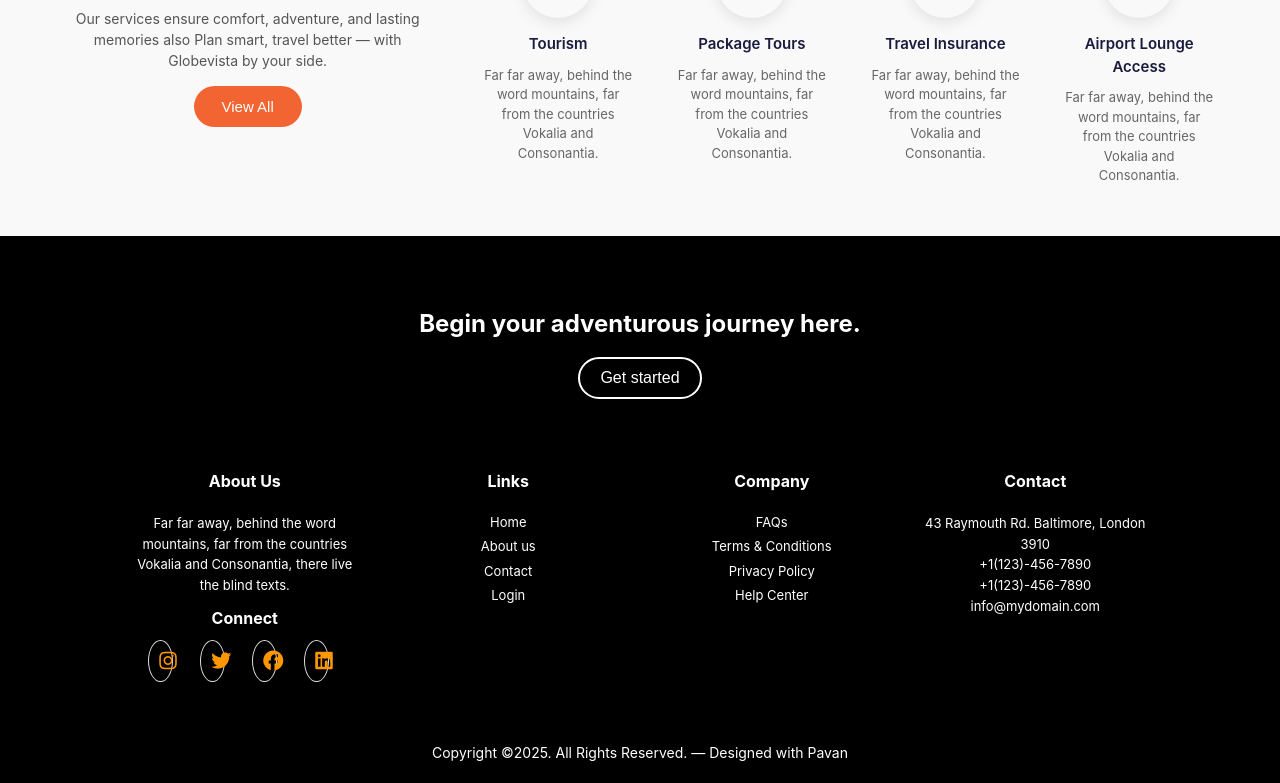
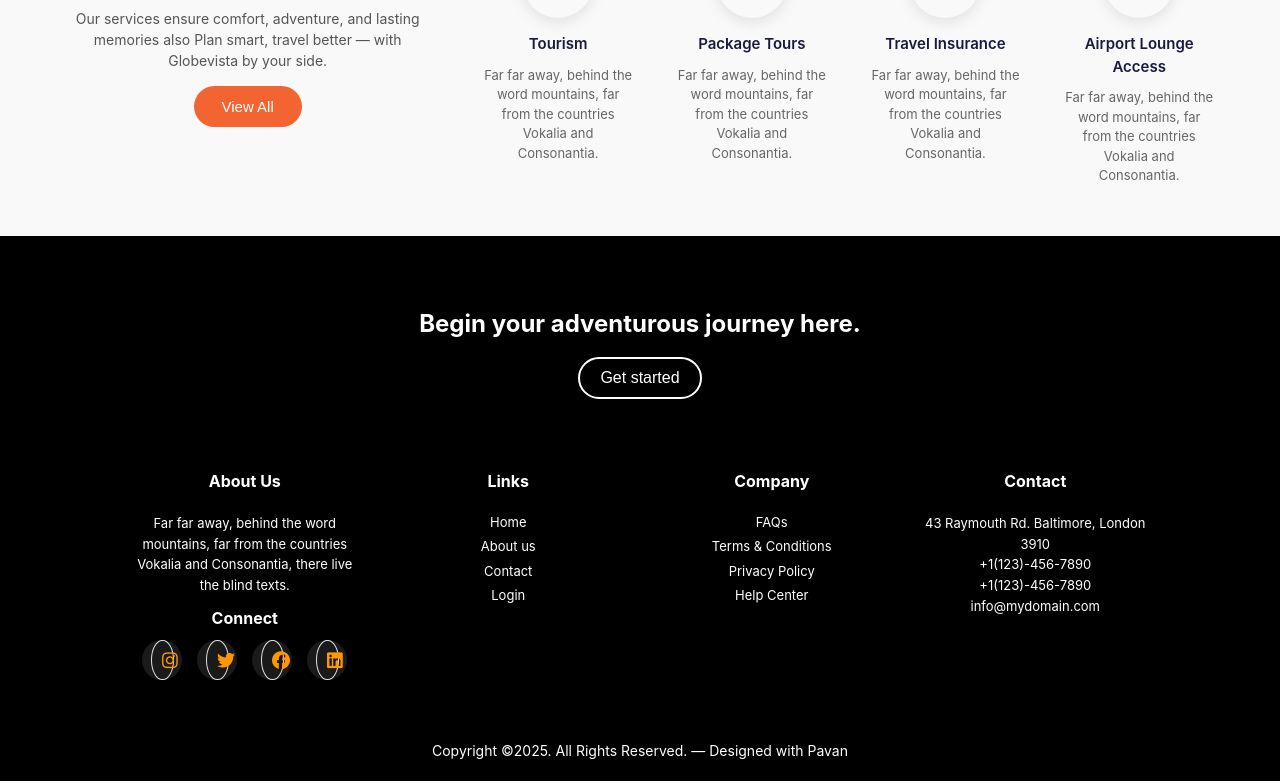
Before and after one commit to Pavangupta05/Travel-Destination, a React (Vite) app in the folder travel-destination/: page / in a window 1280 px wide. Shown: the part 3216-3999 px from the top of the page. Built offline with nearby package versions, Linux system fonts and the light colour scheme.

Commit message:
Add files via upload

```diff
--- a/travel-destination/src/components/Footer.css
+++ b/travel-destination/src/components/Footer.css
@@ -83,15 +83,36 @@
     font-size: 13px;
 }
 /* Social icons */
+.social-icons {
+  display: flex;
+  gap: 15px;
+  margin-top: 10px;
+}
+
 .social-icons a {
   color: white;
-  margin-right: 12px;
-  font-size: 18px;
-  transition: color 0.3s ease;
+  font-size: 20px;
+  width: 40px;
+  height: 40px;
+  display: flex;
+  align-items: center;
+  justify-content: center;
+  border-radius: 50%;
+  background: rgba(255, 255, 255, 0.1);
+  transition: all 0.3s ease;
+  text-decoration: none;
 }
 
 .social-icons a:hover {
-  color: #77acac;
+  color: white;
+  background: #ff9800;
+  transform: translateY(-3px);
+  box-shadow: 0 5px 15px rgba(255, 152, 0, 0.3);
+}
+
+.social-icons a i {
+  font-size: 18px;
+  line-height: 1;
 }
 
 /* Bottom footer */
```
Also changed, not shown: travel-destination/src/components/Footer.jsx (line endings or trailing spaces), travel-destination/src/components/Modal.css (line endings or trailing spaces), travel-destination/src/components/Modal.jsx (line endings or trailing spaces), travel-destination/src/components/Navbar.css (line endings or trailing spaces), travel-destination/src/components/Navbar.jsx (line endings or trailing spaces).
